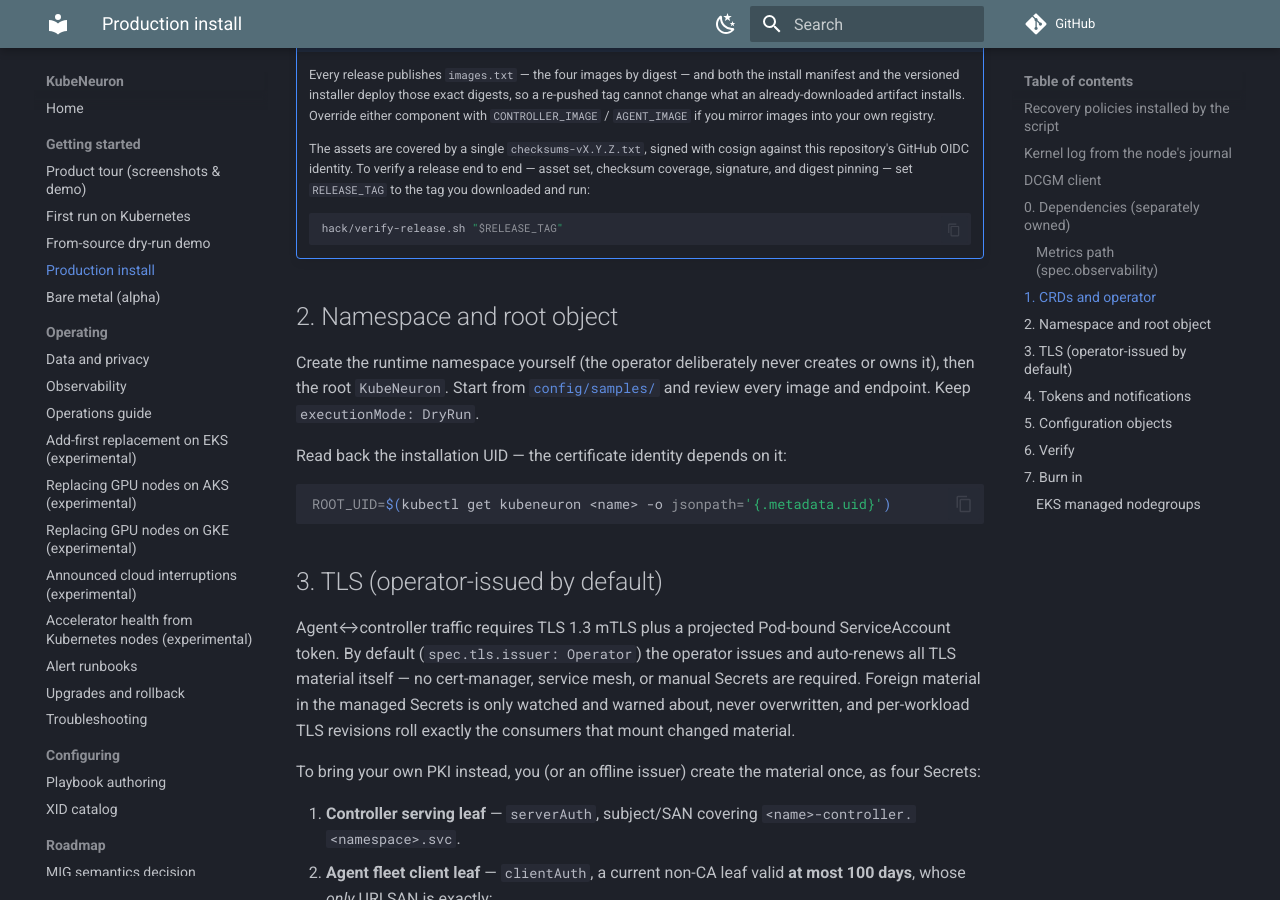
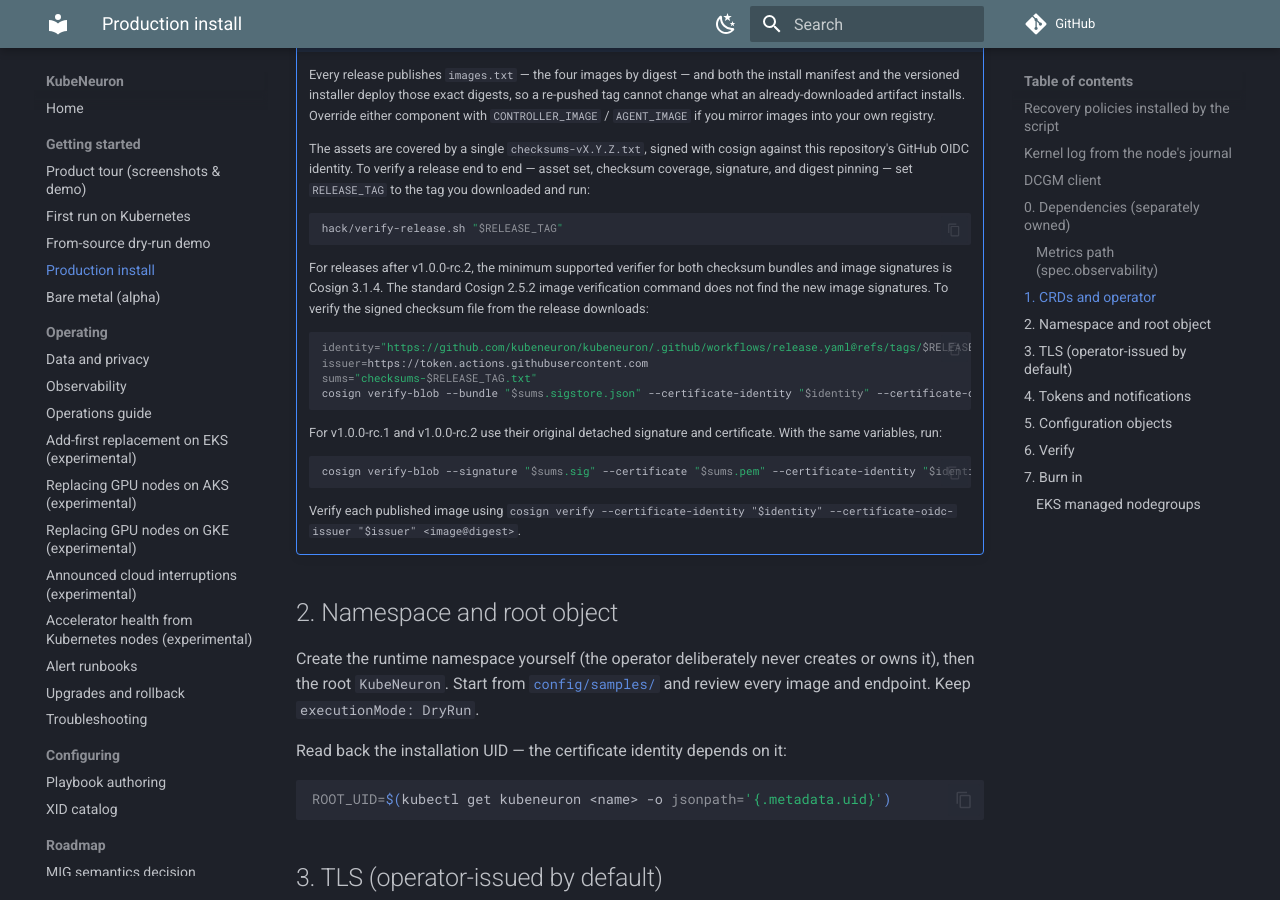
Before and after one commit to kubeneuron/kubeneuron, an MkDocs documentation site: the page built from docs/install.md, in a window 1280 px wide and 900 px high, scrolled down 6992 px. Built offline with MkDocs 1.6.1 and Material for MkDocs 9.7.7, drawn with Linux system fonts in a browser that asks for light colours; comment, search, counter and statistics services are not loaded.

Commit message:
Sign release checksums and images with Sigstore bundles
Signed-off-by: Andrii Petruk <andrey.petruk@gmail.com>

````diff
--- a/docs/install.md
+++ b/docs/install.md
@@ -328,6 +328,29 @@ kubectl -n kube-neuron get deployment kubeneuron-operator
     hack/verify-release.sh "$RELEASE_TAG"
     ```
 
+    For releases after v1.0.0-rc.2, the minimum supported verifier for both
+    checksum bundles and image signatures is Cosign 3.1.4. The standard
+    Cosign 2.5.2 image verification command does not find the new image
+    signatures. To verify the signed
+    checksum file from the release downloads:
+
+    ```sh
+    identity="https://github.com/kubeneuron/kubeneuron/.github/workflows/release.yaml@refs/tags/$RELEASE_TAG"
+    issuer=https://token.actions.githubusercontent.com
+    sums="checksums-$RELEASE_TAG.txt"
+    cosign verify-blob --bundle "$sums.sigstore.json" --certificate-identity "$identity" --certificate-oidc-issuer "$issuer" "$sums"
+    ```
+
+    For v1.0.0-rc.1 and v1.0.0-rc.2 use their original
+    detached signature and certificate. With the same variables, run:
+
+    ```sh
+    cosign verify-blob --signature "$sums.sig" --certificate "$sums.pem" --certificate-identity "$identity" --certificate-oidc-issuer "$issuer" "$sums"
+    ```
+
+    Verify each published image using
+    `cosign verify --certificate-identity "$identity" --certificate-oidc-issuer "$issuer" <image@digest>`.
+
 ## 2. Namespace and root object
 
 Create the runtime namespace yourself (the operator deliberately never
````
Also changed, not shown: CHANGELOG.md (+4 -0 lines), docs/release-checklist.md (+5 -0 lines), 2 other files.
